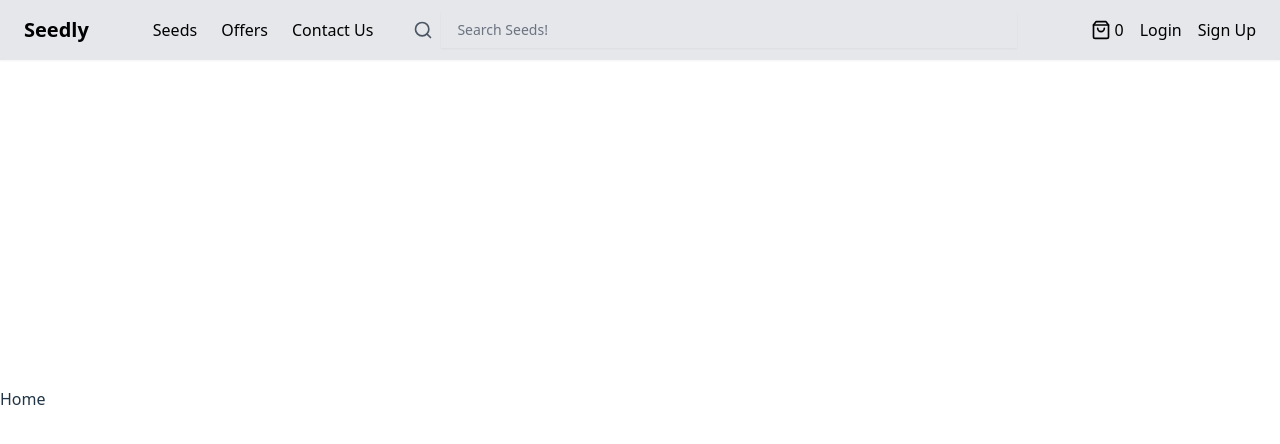
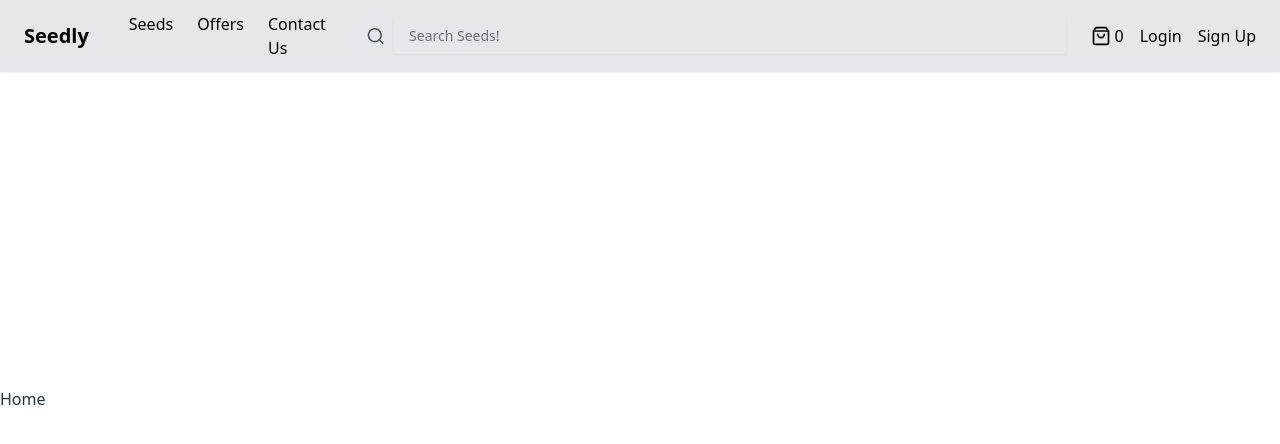
Before and after one commit to roztownsend/Seedly, a React (Vite) app in the folder frontend/vite-project/: page / in a window 1280 px wide. Shown: the top 444 px of the page. Built offline with nearby package versions, Linux system fonts and the light colour scheme.

Commit message:
Add flexbox for search input; Refactor inline tailwind

```diff
--- a/frontend/vite-project/src/components/navbar/Navbar.css
+++ b/frontend/vite-project/src/components/navbar/Navbar.css
@@ -7,11 +7,19 @@
 }
 
 .navbar-container {
-    @apply flex items-center justify-between;
+    @apply flex items-center justify-between gap-4;
+}
+
+.navbar-icons {
+    @apply w-5 h-5 text-black;
+}
+
+.mobile-navbar-icons {
+    @apply w-6 h-6 text-black;
 }
 
 .navbar-left {
-    @apply flex items-center gap-4;
+    @apply flex items-center gap-4 w-full gap-4;
 }
 
 .navbar-logo {
@@ -19,7 +27,7 @@
 }
 
 .navbar-links {
-    @apply hidden md:flex gap-6 ml-6;
+    @apply hidden md:flex gap-6 ml-6 w-1/4;
 }
 
 .navbar-link {
@@ -27,11 +35,11 @@
 }
 
 .navbar-links-search {
-    @apply flex items-center gap-10 ml-6;
+    @apply flex items-center gap-10 w-full;
 }
 
 .navbar-search {
-    @apply flex items-center space-x-2;
+    @apply flex items-center w-full space-x-2;
 }
 
 .navbar-search-icon {
@@ -39,11 +47,11 @@
 }
 
 .navbar-search-input {
-    @apply bg-gray-200 px-4 py-2 border-gray-300 text-sm placeholder-gray-500 w-full sm:w-64 md:w-80 lg:w-[38rem] xl:w-[36rem] 2xl:w-[58rem] max-w-full shadow-sm;
+    @apply bg-gray-200 px-4 py-2 border-gray-300 text-sm placeholder-gray-500 w-full shadow-sm flex flex-grow;
 }
 
 .navbar-right {
-    @apply flex items-center gap-4;
+    @apply flex items-center justify-end gap-4 w-1/6;
 }
 
 .navbar-cart {
--- a/frontend/vite-project/src/components/navbar/Navbar.tsx
+++ b/frontend/vite-project/src/components/navbar/Navbar.tsx
@@ -39,7 +39,7 @@ export default function Navbar() {
 
                     <div className="navbar-right">
                         <div className="navbar-cart">
-                            <ShoppingBag className="w-5 h-5 text-black" />
+                            <ShoppingBag className="navbar-icons" />
                             <span className="text-black">{cartCount}</span>
                         </div>
                         <a href="#" className="navbar-auth">Login</a>
@@ -54,12 +54,12 @@ export default function Navbar() {
                     <span className="navbar-logo">Seedly</span>
                     <div className="navbar-mobile-icons">
                         <div className="navbar-cart">
-                            <ShoppingBag className="w-5 h-5 text-black" />
+                            <ShoppingBag className="navbar-icons" />
                             <span className="text-black">{cartCount}</span>
                         </div>
-                        <User2 className="w-5 h-5 text-black" />
+                        <User2 className="navbar-icons" />
                         <button onClick={() => setIsMenuOpen(!isMenuOpen)}>
-                            {isMenuOpen ? <X className="w-6 h-6 text-black" /> : <Menu className="w-6 h-6 text-black" />}
+                            {isMenuOpen ? <X className="mobile-navbar-icons" /> : <Menu className="mobile-navbar-icons" />}
                         </button>
                     </div>
                 </div>
```
Also changed, not shown: 1 other file (tests, documents, lock files or other folders).
